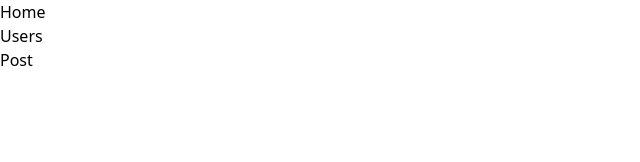
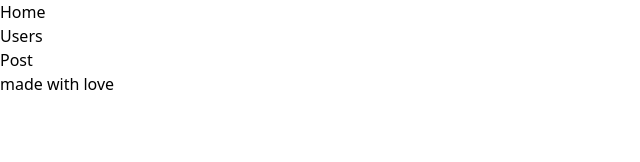
Before and after one commit to Ju4n-P/front-rent-flat, a React (Create React App) app: page /post/1 in a window 1280 px wide. Shown: the top 162 px of the page, without its empty margins (0-640 px from the left). Built offline with nearby package versions, Linux system fonts and the light colour scheme.

Commit message:
init footer

```diff
--- a/src/App.js
+++ b/src/App.js
@@ -6,6 +6,8 @@ import Post from "./pages/post/Post"
 import ListOfComponents from "./components/listOfCompnents/ListOfComponents";
 import "./styles/index.scss";
 import { BrowserRouter, Routes, Route } from "react-router-dom";
+import Footer from "./components/footer/footer"
+
 
 function App() {
   return (
@@ -18,6 +20,7 @@ function App() {
             <Route path="/post" element={<Post />} />
             <Route path="/post/:id" element={<ListOfComponents />} />
           </Routes>
+      <Footer/>
     </BrowserRouter>
   );
 }
--- /dev/null
+++ b/src/components/footer/footer.js
@@ -0,0 +1,13 @@
+import React from 'react';
+
+const footer = () => {
+    return (
+        <div>
+            <ul>
+                <li>made with love </li>
+            </ul>
+        </div>
+    );
+};
+
+export default footer;
```
